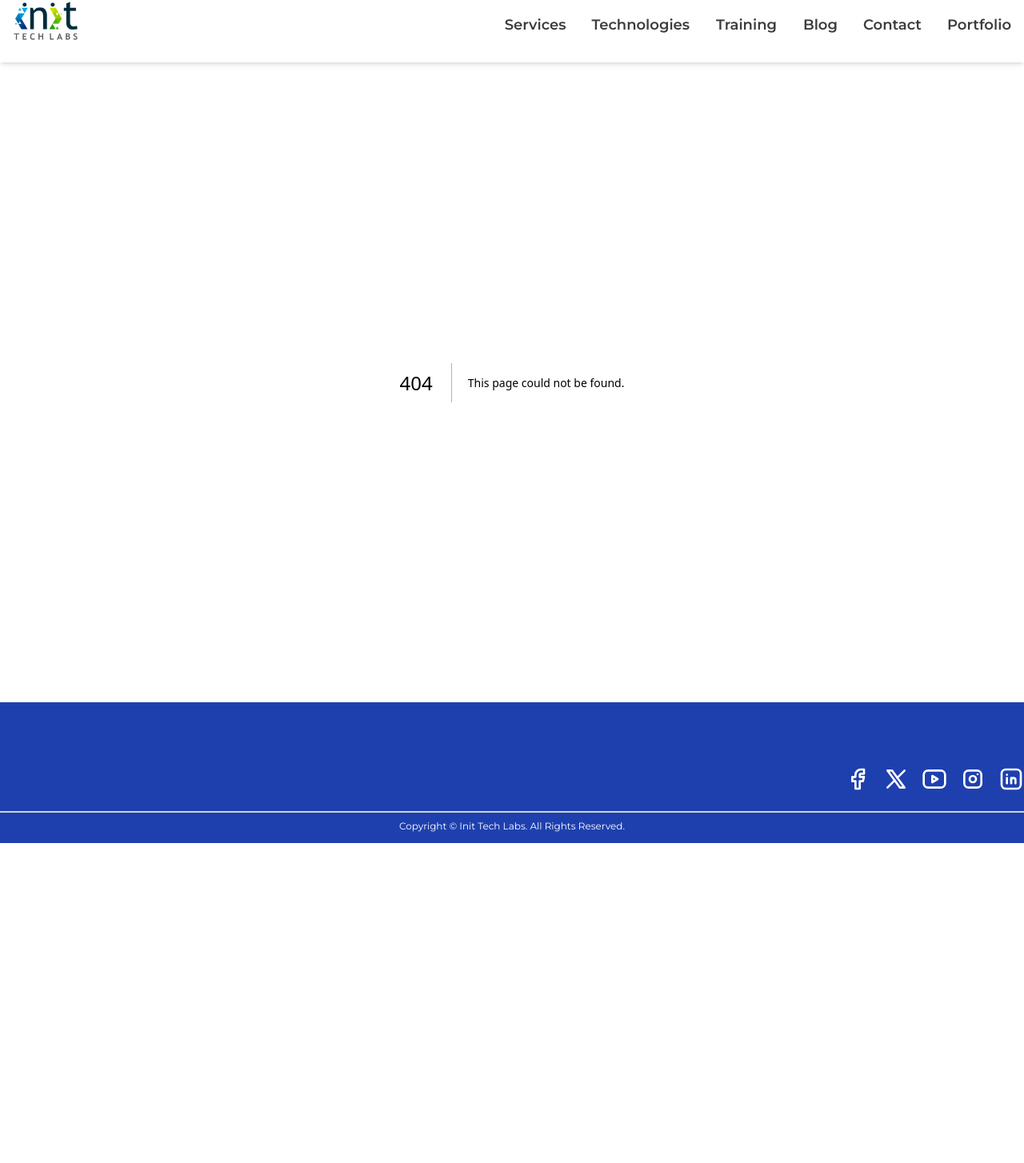
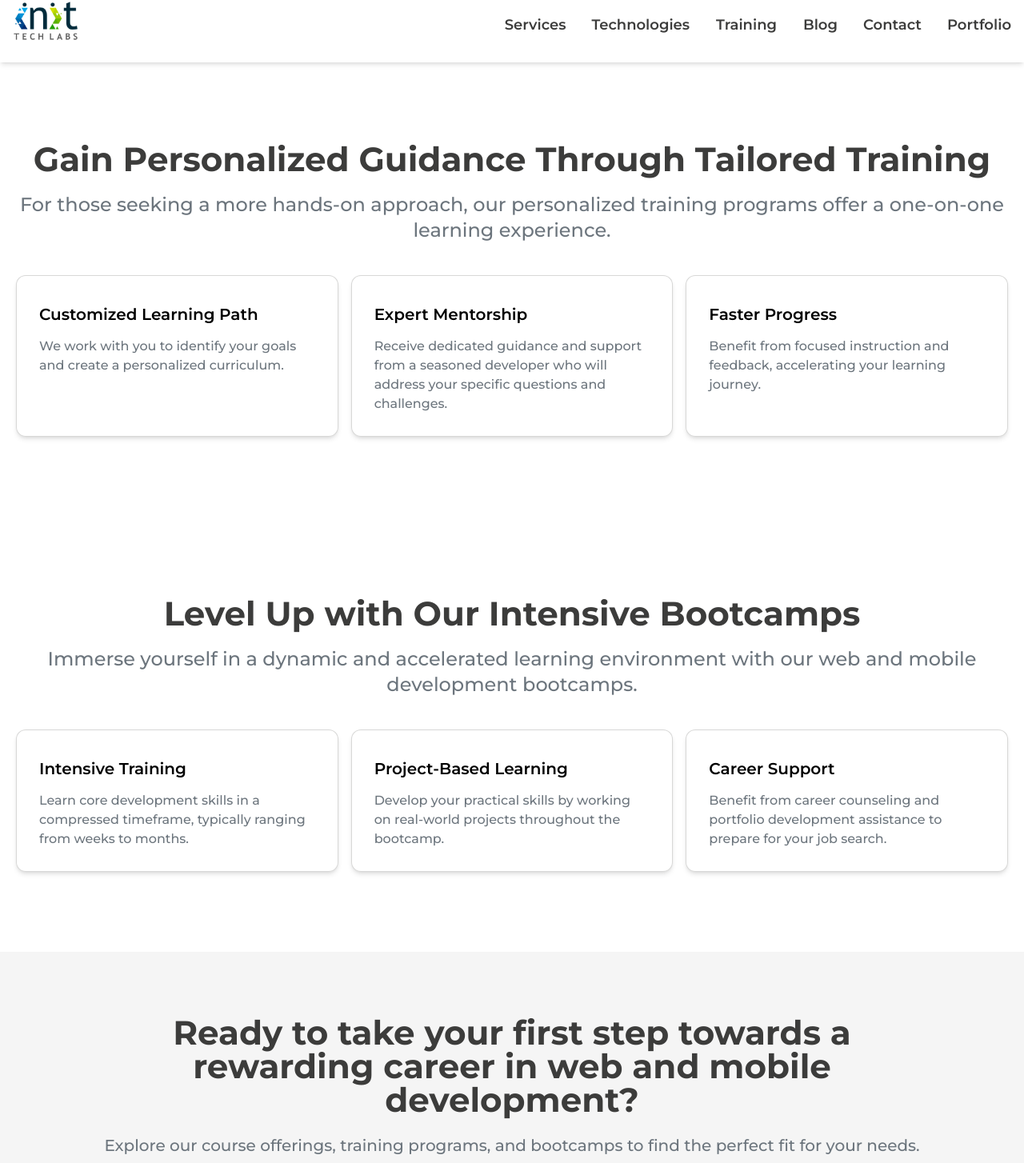
Before and after one commit to DhairyaNJoshi/inittechlabs, a Next.js app: page /training/personalised-training in a window 1280 px wide. Before the commit this address had no page. Shown: the part 15-1469 px from the top of the page at 80% size. Before the commit the page ends 1069 px from the top, so only its background shows below. Built offline with nearby package versions, Linux system fonts and the light colour scheme.

Commit message:
added personalised training page

```diff
--- /dev/null
+++ b/src/app/training/personalised-training/page.tsx
@@ -0,0 +1,7 @@
+import PersonalisedTrainingPage from "@/screens/personalised-training";
+
+const PersonalisedTraining = () => {
+  return <PersonalisedTrainingPage />;
+};
+
+export default PersonalisedTraining;
--- a/src/components/Layout/Header.tsx
+++ b/src/components/Layout/Header.tsx
@@ -44,7 +44,10 @@ const Header = () => {
                   >
                     Buy Courses
                   </Link>
-                  <Link href="/" className="hover:font-600 hover:scale-105">
+                  <Link
+                    href="/training/personalised-training"
+                    className="hover:font-600 hover:scale-105"
+                  >
                     Personalised Training
                   </Link>
                   <Link href="/" className="hover:font-600 hover:scale-105">
--- /dev/null
+++ b/src/constants/PersonalisedTraining.ts
@@ -0,0 +1,48 @@
+export const PERSONALISED_TRAINING_PAGE_DATA = [
+  {
+    title: "Gain Personalized Guidance Through Tailored Training",
+    description:
+      "For those seeking a more hands-on approach, our personalized training programs offer a one-on-one learning experience.",
+    sectionClass: "bg-gradient-primary",
+    cardData: [
+      {
+        title: "Customized Learning Path",
+        description:
+          "We work with you to identify your goals and create a personalized curriculum.",
+      },
+      {
+        title: "Expert Mentorship",
+        description:
+          "Receive dedicated guidance and support from a seasoned developer who will address your specific questions and challenges.",
+      },
+      {
+        title: "Faster Progress",
+        description:
+          "Benefit from focused instruction and feedback, accelerating your learning journey.",
+      },
+    ],
+  },
+  {
+    title: "Level Up with Our Intensive Bootcamps",
+    description:
+      "Immerse yourself in a dynamic and accelerated learning environment with our web and mobile development bootcamps.",
+    sectionClass: "bg-white",
+    cardData: [
+      {
+        title: "Intensive Training",
+        description:
+          "Learn core development skills in a compressed timeframe, typically ranging from weeks to months.",
+      },
+      {
+        title: "Project-Based Learning",
+        description:
+          "Develop your practical skills by working on real-world projects throughout the bootcamp.",
+      },
+      {
+        title: "Career Support",
+        description:
+          "Benefit from career counseling and portfolio development assistance to prepare for your job search.",
+      },
+    ],
+  },
+];
--- /dev/null
+++ b/src/screens/personalised-training/index.tsx
@@ -0,0 +1,52 @@
+import Section from "@/components/Section";
+import { BentoGrid, BentoGridItem } from "@/components/ui/BentoGrid";
+import { PERSONALISED_TRAINING_PAGE_DATA } from "@/constants/PersonalisedTraining";
+import { cn } from "@/utils/cn";
+
+const PersonalisedTrainingPage = () => {
+  return (
+    <>
+      {PERSONALISED_TRAINING_PAGE_DATA?.map((item, index) => (
+        <Section className={cn(item.sectionClass)} key={index}>
+          <div className="container text-center p-5">
+            <h2 className="font-700 text-gray text-32 lg:text-42 leading-8 lg:leading-[42px]">
+              {item?.title}
+            </h2>
+            <h2 className="mt-5 font-500 text-gray-100 text-18 lg:text-24 leading-8 lg:leading-[32px]">
+              {item?.description}
+            </h2>
+            <BentoGrid className="mt-10 md:grid-cols-3">
+              {item?.cardData?.map((card, i) => (
+                <BentoGridItem
+                  key={i}
+                  title={card.title}
+                  description={card.description}
+                  className="h-full border border-gray/20 bg-white/40 hover:bg-white/80 p-5 md:p-7 hover:cursor-pointer shadow-md"
+                  titleClass="md:text-20 text-18 leading-6 text-start"
+                  descriptionClass="leading-6 mt-4 text-start"
+                />
+              ))}
+            </BentoGrid>
+          </div>
+        </Section>
+      ))}
+      <Section className="bg-gray-50">
+        <div className="container">
+          <div className="mx-auto max-w-[1024px]">
+            <h2 className="font-700 text-gray text-center text-32 lg:text-42 leading-8 lg:leading-[42px]">
+              Ready to take your first step towards a rewarding career in web
+              and mobile development?
+            </h2>
+            <p className="font-500 md:text-20 text-18 my-5 leading-7 md:leading-8 text-gray-100 text-center">
+              Explore our course offerings, training programs, and bootcamps to
+              find the perfect fit for your needs. Contact INIT Tech Labs today
+              to discuss your goals and unlock your app development potential!
+            </p>
+          </div>
+        </div>
+      </Section>
+    </>
+  );
+};
+
+export default PersonalisedTrainingPage;
```
